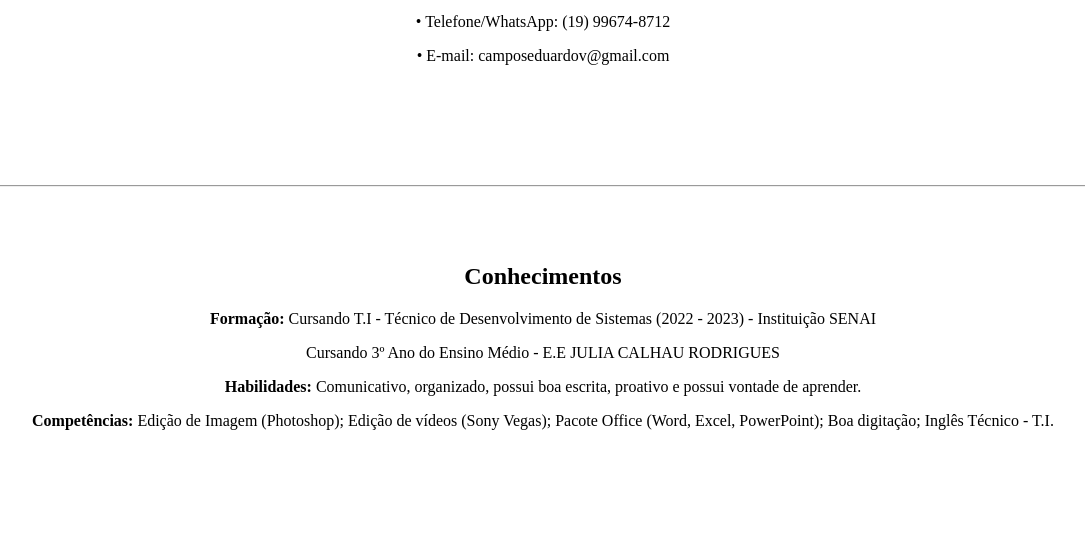
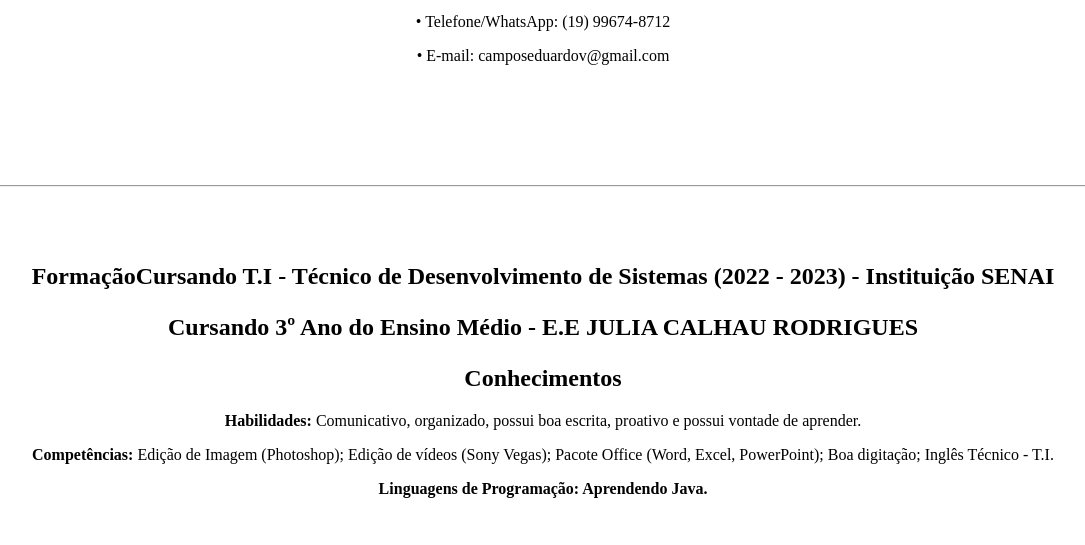
Before and after one commit to cmpseduardo/HTML, a plain HTML site: page a/Curriculo/Curriculo.html in a window 1280 px wide. Shown: the part 407-952 px from the top of the page, without its empty margins (97-1182 px from the left). Drawn offline with Linux system fonts and the light colour scheme.

Commit message:
Curriculo

```diff
--- a/a/Curriculo/Curriculo.html
+++ b/a/Curriculo/Curriculo.html
@@ -24,13 +24,18 @@
 	<hr />
 	</br>
 	<div align = "center">
+
+		<h2>Formação</strong>Cursando T.I - Técnico de Desenvolvimento de Sistemas (2022 - 2023) - Instituição SENAI<h2>
+
+		<p>Cursando 3º Ano do Ensino Médio - E.E JULIA CALHAU RODRIGUES
+
 		<h2>Conhecimentos</h2>
-		<p><strong>Formação: </strong>Cursando T.I - Técnico de Desenvolvimento de Sistemas (2022 - 2023) - Instituição SENAI
-		<p>Cursando 3º Ano do Ensino Médio - E.E JULIA CALHAU RODRIGUES
 
 		<p><strong>Habilidades: </strong>Comunicativo, organizado, possui boa escrita, proativo e possui vontade de aprender.
 
 		<p><strong>Competências: </strong>Edição de Imagem (Photoshop); Edição de vídeos (Sony Vegas); Pacote Office (Word, Excel, PowerPoint); Boa digitação; Inglês Técnico - T.I.
+
+		<p><strong>Linguagens de Programação: Aprendendo Java.
 		</div>
 	</br>
 	</br>
```
